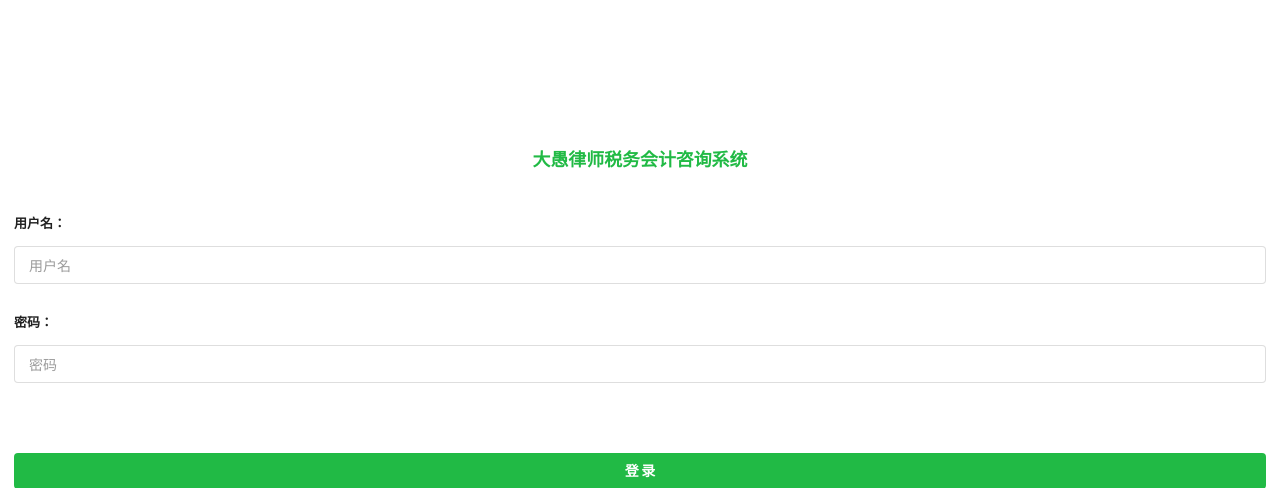
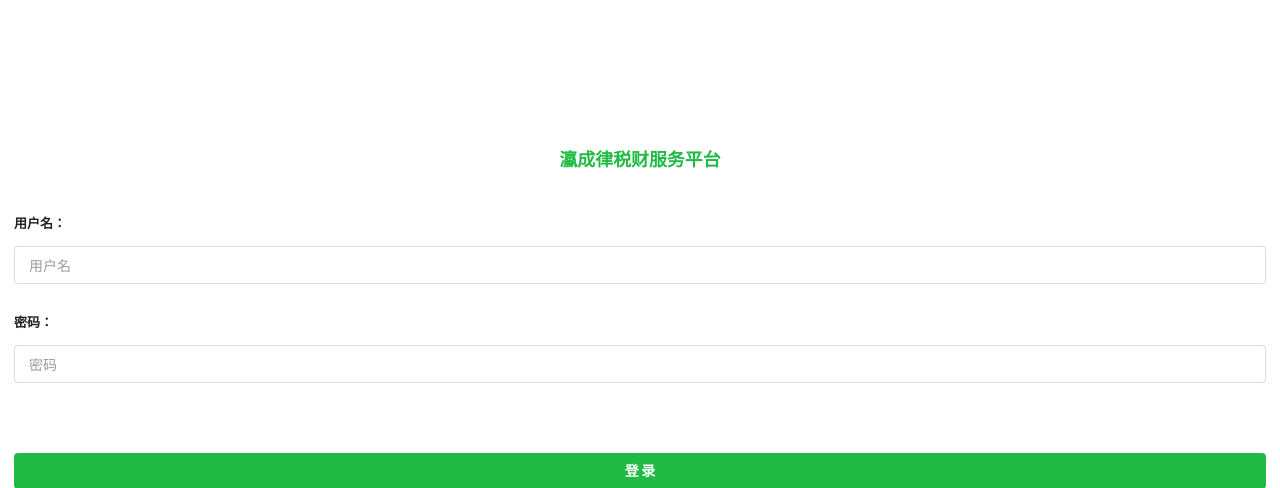
Before and after one commit to perrywang/flask-dayu, a Flask app: page /user/login in a window 1280 px wide. Shown: the top 488 px of the page. Run offline with Flask 2, Linux system fonts and the light colour scheme.

Commit message:
Changed page title

```diff
--- a/app/templates/layout.html
+++ b/app/templates/layout.html
@@ -4,7 +4,7 @@
         <meta charset="utf-8">
         <meta name="viewport" content="width=device-width, initial-scale=1, maximum-scale=1">
         {% block title %}
-        <title>大愚律税财咨询系统</title>
+        <title>瀛成律税财服务平台</title>
         {% endblock %}
         {% block css %}
         <link rel="stylesheet" href="{{ url_for('static', filename='css/semantic.min.css') }}">
--- a/app/templates/login.html
+++ b/app/templates/login.html
@@ -3,7 +3,7 @@
 <head>
     <meta charset="utf-8">
     <meta name="viewport" content="width=device-width, initial-scale=1, maximum-scale=1">
-    <title>大愚律税财咨询系统</title>
+    <title>瀛成律税财服务平台</title>
     <link rel="stylesheet" href="{{ url_for('static', filename='css/semantic.min.css') }}">
     <link rel="stylesheet" href="{{ url_for('static', filename='css/app.css') }}">
 </head>
@@ -11,9 +11,9 @@
     <div class="ui middle aligned grid" style="margin:0;height:80%">
     	<div class="column">
             {% if isConsultant %}
-            <h3 class="ui blue center aligned header">大愚律师税务会计咨询系统</h3>
+            <h3 class="ui blue center aligned header">瀛成律税财服务平台</h3>
             {% else %}
-    	    <h3 class="ui green center aligned header">大愚律师税务会计咨询系统</h3>
+    	    <h3 class="ui green center aligned header">瀛成律税财服务平台</h3>
             {% endif %}
     		<form class="ui form" action="{{ request.path }}" method="POST" style="margin-top:3em;">
 			  <div class="field">
```
Also changed, not shown: app/dayu.db.
